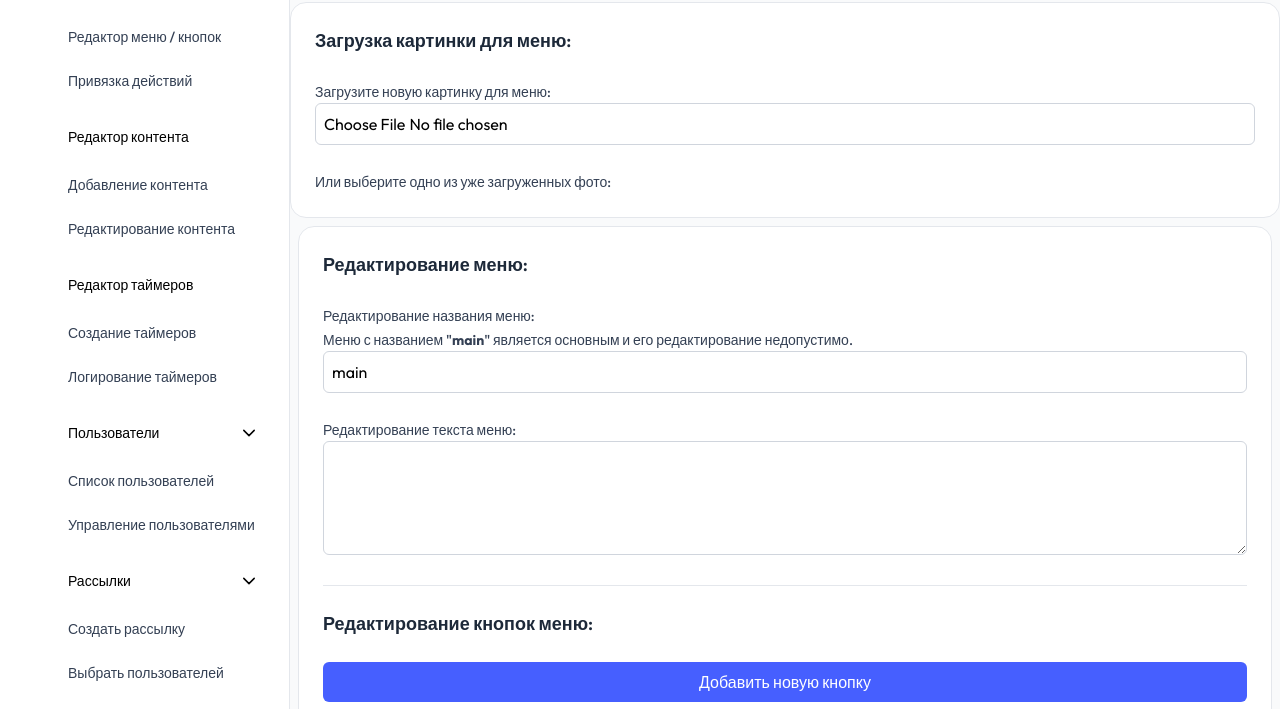
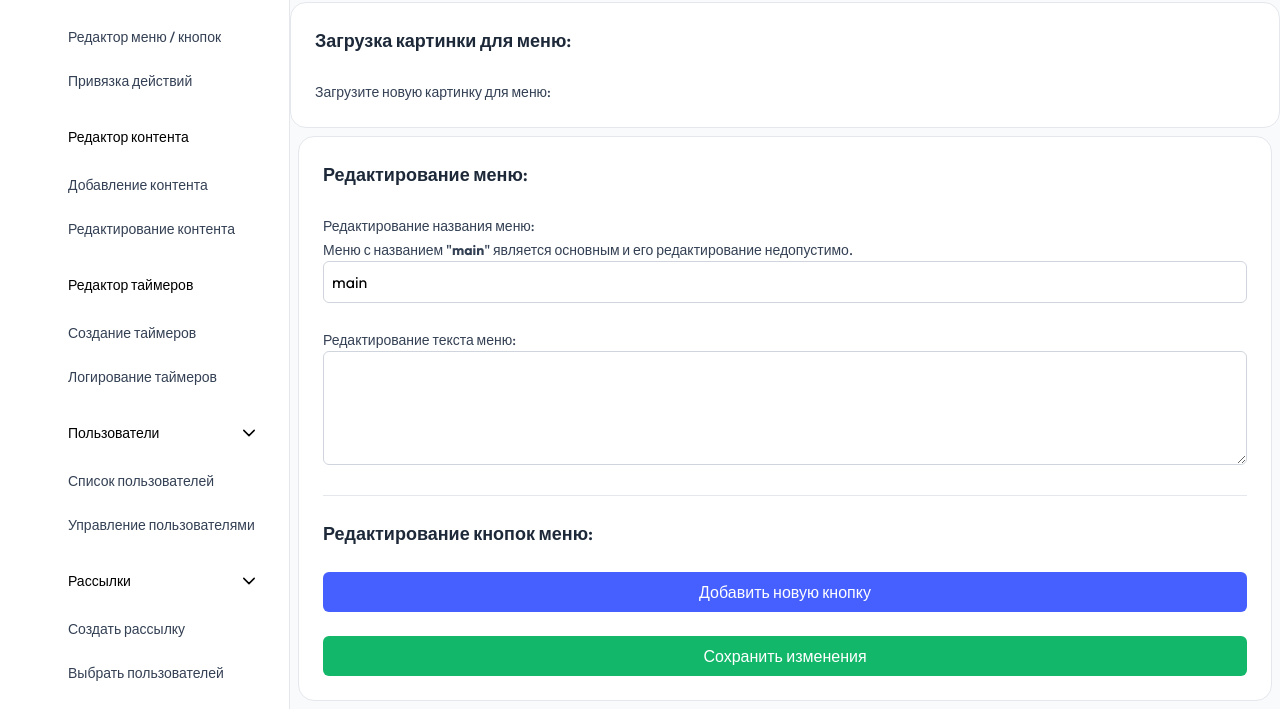
Before and after one commit to ValkyrieFXR/FastAPI_TG_ADMIN, a FastAPI app: page /edit_menu in a window 1280 px wide. Shown: the part 391-1100 px from the top of the page. Run offline with FastAPI, Linux system fonts and the light colour scheme; some libraries are stand-ins or nearby versions.

Commit message:
Описание изменений

```diff
--- a/admin/templates/edit_menu.html
+++ b/admin/templates/edit_menu.html
@@ -76,26 +76,6 @@
             </label>
         </div>
     {% endif %}
-
-    <!-- Загрузка нового фото -->
-    <input type="file" name="photo_file" accept="image/*"
-        class="w-full p-2 border border-gray-300 rounded-md focus:ring-2 focus:ring-brand-500">
-
-    <br><br>
-
-    <!-- Выбор уже загруженной картинки -->
-    <label class="text-sm font-medium text-gray-700">Или выберите одно из уже загруженных фото:</label>
-    <div class="space-y-2">
-        {% for img in image_files %}
-            <div class="flex items-center space-x-2">
-                <input type="radio" name="selected_photo" value="{{ img }}" id="img_{{ loop.index }}"
-                    {% if current_menu.photo == img %}checked{% endif %}>
-                <label for="img_{{ loop.index }}" class="cursor-pointer">
-                    <img src="{{ img }}" alt="Фото меню" class="w-16 h-16 object-cover rounded-md">
-                </label>
-            </div>
-        {% endfor %}
-    </div>
 </div>
 
 
```
